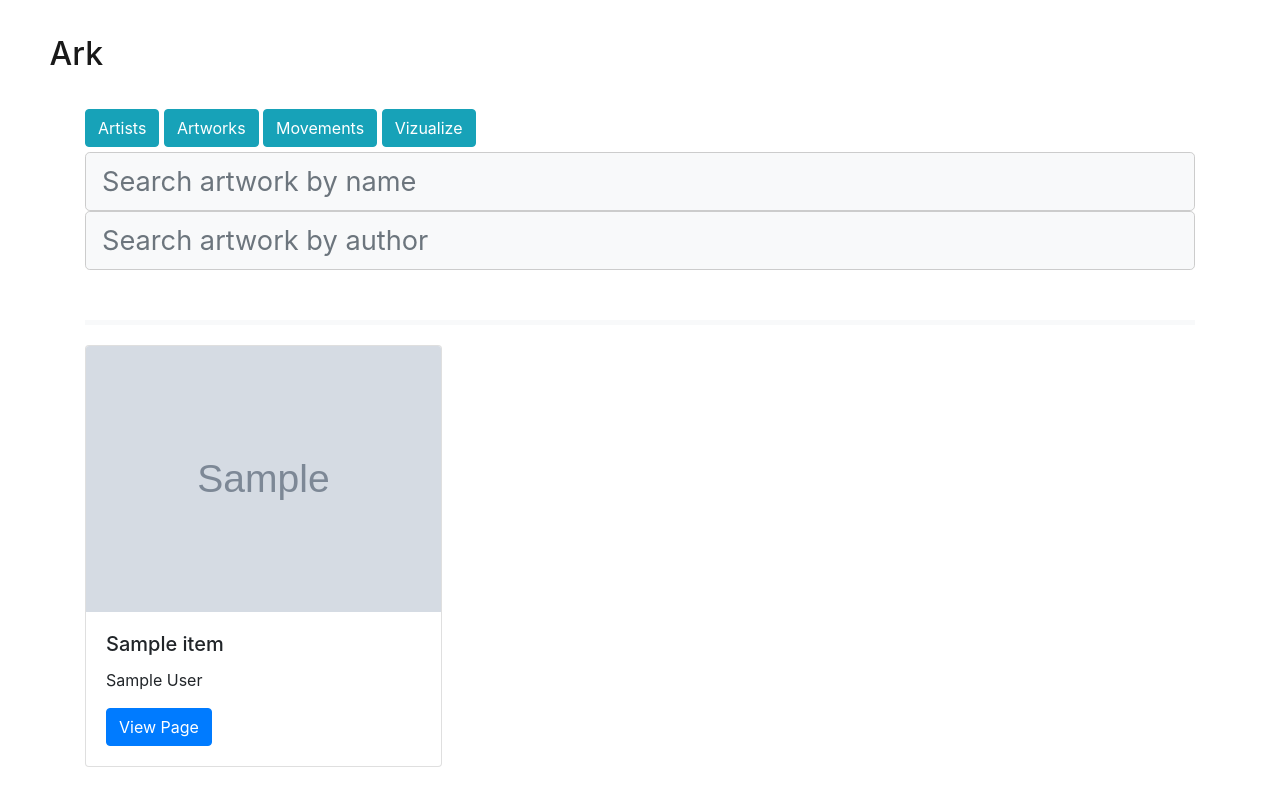
After one commit to alxrusu/WADe_ARK, a Django app: page /ark/artworks/ in a window 1280 px wide. The commit adds this page. Run offline with Django 3.2, Linux system fonts and the light colour scheme; tables that the repository leaves empty hold one stand-in row (values such as "Sample post"); grey boxes marked "Sample" are stand-in pictures; a database or web service that is not in the repository returns one stand-in record (values such as "Sample title"); data that the repository does not hold is empty; some libraries are stand-ins or nearby versions.

```diff
--- a/SparqlAPI/SparqlAPI.py
+++ b/SparqlAPI/SparqlAPI.py
@@ -39,7 +39,7 @@ FILTER (?DeathDate > "%s-01-01"^^xsd:date)\n""" % (request.args[key], request.ar
         else:
             return "Unknown Parameter", 400
 
-    query += """} LIMIT %s OFFSET %s""" % (limit, offset)
+    query += """} ORDER BY ?ArtistLabel LIMIT %s OFFSET %s""" % (limit, offset)
 
     print (query)
 
@@ -240,7 +240,7 @@ FILTER (lang(?AuthorLabel) = "en").
         elif key == 'author':
             query += """FILTER (contains (lcase(?AuthorLabel), "%s")).\n""" % (request.args[key].lower())
 
-    query += """} LIMIT %s OFFSET %s""" % (limit, offset)
+    query += """} ORDER BY ?AuthorLabel ?PaintingLabel LIMIT %s OFFSET %s""" % (limit, offset)
 
     print (query)
 
--- a/ark/arkapp/sparqlservice.py
+++ b/ark/arkapp/sparqlservice.py
@@ -67,6 +67,29 @@ class SparqlService:
                 r[t].update(new_d)
         return r
 
+    def get_artworks(self, name=None, author=None, limit=None, offset=None):
+        url = self.url + '/artworks'
+        payload = dict()
+        if name is not None:
+            if isinstance(name, str) is True and len(name) > 0:
+                payload['name'] = name
+        if author is not None:
+            if isinstance(author, str) is True and len(author) > 0:
+                payload['author'] = author
+        if limit is not None:
+            if isinstance(limit, int) is True and limit > 0:
+                payload['limit'] = limit
+        if offset is not None:
+            if isinstance(offset, int) is True and offset > 0:
+                payload['offset'] = offset
+        res = requests.get(url, params=payload)
+        print(res.status_code)
+        try:
+            r = res.json()
+        except Exception:
+            r = {}
+        return r
+
     def get_artist(self, name):
         url = self.url + '/artist'
         payload = {
--- /dev/null
+++ b/ark/arkapp/templates/arkapp/artworks.html
@@ -0,0 +1,115 @@
+<html>
+
+  <head>
+    {% load bootstrap4 %}
+    {% bootstrap_css %}
+    {% bootstrap_javascript %}
+    {% bootstrap_messages %}
+
+    {% load font_awesome %}
+
+    {% fa_css %}
+
+    {% load static %}
+
+    <!-- <link rel="stylesheet" href="https://maxcdn.bootstrapcdn.com/bootstrap/3.3.7/css/bootstrap.min.css"> -->
+    <link rel="stylesheet" href="{% static 'arkapp/index.css' %}" type="text/css">
+    <script src="http://ajax.googleapis.com/ajax/libs/jquery/1.9.1/jquery.min.js"></script>
+    <script type="text/javascript" src="{% static 'arkapp/js/index.js'%}"></script>
+    <script>
+      $(document).ready(function() {
+        $('#searchinput').keyup(function() {
+          $('#searchclear').toggle(Boolean($(this).val()));
+        });
+        $('#searchclear').toggle(Boolean($("#searchinput").val()));
+        $('#searchclear').click(function() {
+          $('#searchinput').val('').focus();
+          $(this).hide();
+        });
+      });
+    </script>
+
+
+  </head>
+
+
+  <body class="bg-white">
+    <!-- <div class="container"> -->
+      <nav class="navbar p-3 navbar-light bg-white justify-content-between navbar-custom">
+        <a class="navbar-brand" href="/ark"><i class="fa fa-image fa-2x"></i><h2>Ark</h2></a>
+      </nav>
+
+    <div class="wrapper">
+
+      <!-- Page Content -->
+      <div class="container">
+        <a class="btn btn-info navbar-btn text-white" href="/ark">
+            Artists
+        </a>
+        <a class="btn btn-info navbar-btn text-white" href="/ark/artworks/">
+            Artworks
+        </a>
+        <a class="btn btn-info navbar-btn text-white" href="/ark/movements/">
+            Movements
+        </a>
+        <a class="btn btn-info navbar-btn text-white" href="/ark/vizualize/">
+            Vizualize
+        </a>
+
+        <form method="post" class="form-inline w-100 search-custom" role="search">
+          {% csrf_token %}
+          <div class="btn-group w-100">
+              <input id="searchinput" type="search" name="search"
+                     class="form-control bg-light w-100 form-control-lg search-input-custom"
+                     placeholder="Search artwork by name"
+                     value="">
+              <span id="searchclear" class="fa fa-times-circle fa-2x"></span>
+              <button class="btn btn-default input-group-addon" type="submit" id='search-btn'>
+                <i class="fa fa-search fa-2x"></i>
+              </button>
+          </div>
+
+          <div class="btn-group w-100">
+              <input id="searchinput" type="search" name="author"
+                     class="form-control bg-light w-100 form-control-lg search-input-custom"
+                     placeholder="Search artwork by author"
+                     value="">
+              <span id="searchclear" class="fa fa-times-circle fa-2x"></span>
+              <button class="btn btn-default input-group-addon" type="submit" id='search-btn'>
+                <i class="fa fa-search fa-2x"></i>
+              </button>
+          </div>
+
+          <div class="filters w-100">
+            {% for f in filters %}
+              <button class="btn btn-light">{{ f }}</button>
+            {% endfor %}
+          </div>
+        </form>
+
+        <div id="results">
+
+            <div class="card-columns">
+
+              {% for res in results %}
+                <div class="card">
+                  <img class="card-img-top" src="{{ res.Picture }}" alt="Card image cap">
+                  <div class="card-body">
+                    <h5 class="card-title">{{ res.Name }}</h5>
+                    <p class="card-text">{{ res.Author }}</p>
+                    <!-- <p class="card-text"><small class="text-muted">Last updated 3 mins ago</small></p> -->
+                    <a href="artwork/?name={{ res.Name }}" class="btn btn-primary">View Page</a>
+                  </div>
+                </div>
+              {% endfor %}
+
+            </div>
+
+        </div>
+
+
+      </div>
+
+    </div>
+  </body>
+</html>
--- a/ark/arkapp/templates/arkapp/index.html
+++ b/ark/arkapp/templates/arkapp/index.html
@@ -99,6 +99,9 @@
       <div class="container">
         <a class="btn btn-info navbar-btn text-white" href="/ark">
             Artists
+        </a>
+        <a class="btn btn-info navbar-btn text-white" href="/ark/artworks">
+            Artworks
         </a>
         <a class="btn btn-info navbar-btn text-white" href="/ark/movements/">
             Movements
--- a/ark/arkapp/templates/arkapp/movements.html
+++ b/ark/arkapp/templates/arkapp/movements.html
@@ -99,6 +99,9 @@
       <div class="container">
         <a class="btn btn-info navbar-btn text-white" href="/ark">
             Artists
+        </a>
+        <a class="btn btn-info navbar-btn text-white" href="/ark/artworks">
+            Artworks
         </a>
         <a class="btn btn-info navbar-btn text-white" href="/ark/movements/">
             Movements
--- a/ark/arkapp/urls.py
+++ b/ark/arkapp/urls.py
@@ -4,6 +4,7 @@ from . import views
 urlpatterns = [
     path('', views.index, name='index'),
     path('artist/', views.view_artist, name='artist'),
+    path('artworks/', views.view_artworks, name='artworks'),
     path('movements/', views.movements, name='movements'),
     path('vizualize/', views.vizualize, name='movements'),
     path('movements/movement/', views.view_movement, name='movement')
--- a/ark/arkapp/views.py
+++ b/ark/arkapp/views.py
@@ -120,3 +120,28 @@ def vizualize(request):
         r = sparql_service.search_artists_ext(None, None, None, limit=None, offset=None)
         context["results"] = r
     return render(request, 'arkapp/vizualize.html', context)
+
+
+@csrf_exempt
+@require_http_methods(["GET", "POST"])
+def view_artworks(request):
+    context = dict()
+    context['filters'] = []
+    name = None
+    author = None
+    limit = None
+    offset = None
+    if request.method == "POST":
+        if 'search' in request.POST:
+            name = request.POST['search']
+            if name is not None:
+                if isinstance(name, str) is True and len(name) > 0:
+                    context['filters'].append(name)
+        if 'author' in request.POST:
+            author = request.POST['author']
+            if author is not None:
+                if isinstance(author, str) is True and len(author) > 0:
+                    context['filters'].append(author)
+    r = sparql_service.get_artworks(name, author, limit, offset)
+    context["results"] = r
+    return render(request, 'arkapp/artworks.html', context)
```
Also changed, not shown: 1 other file.
